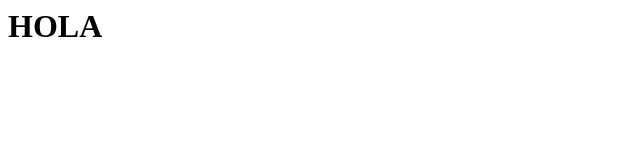
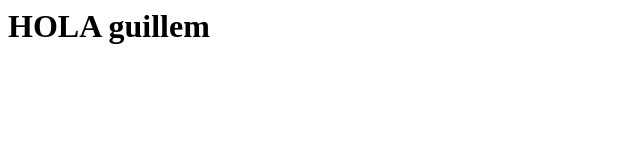
Before and after one commit to GuillemSeCa/AlexaHelper, a plain HTML site: page index.html in a window 1280 px wide. Shown: the whole page, without its empty margins (0-640 px from the left). Drawn offline with Linux system fonts and the light colour scheme.

Commit message:
Update index.html

```diff
--- a/index.html
+++ b/index.html
@@ -1,4 +1,4 @@
 
 <html>
-    <h1>HOLA</h1>
+    <h1>HOLA guillem</h1>
 </html>
```
